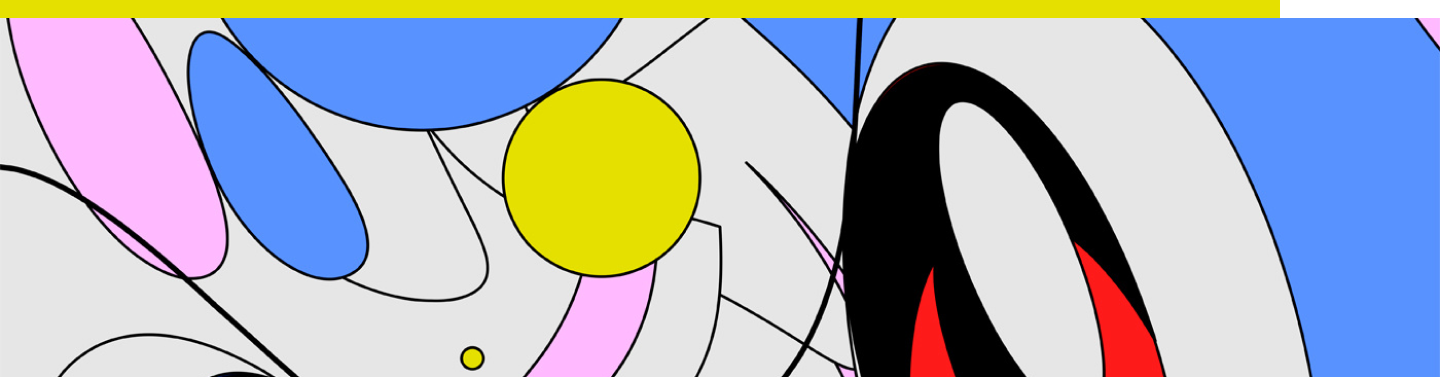
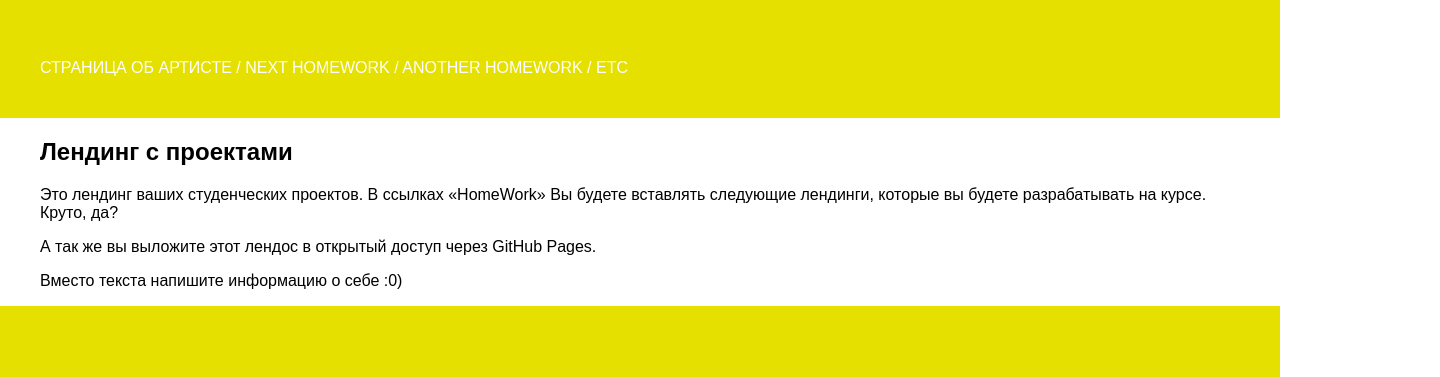
Before and after one commit to solokhovir/MCS_Project3, a plain HTML site: page index.html in a window 1280 px wide. Shown: the part 182-559 px from the top of the page, 1440 px wide, since content can reach past the window. Drawn offline with Linux system fonts and the light colour scheme.

Commit message:
Update index.html

```diff
--- a/index.html
+++ b/index.html
@@ -11,7 +11,7 @@
     <div class="header">
         <h1>Имя Фамилия</h1>
     </div>
-    <img src="img.png" class="img_main">
+    <div class="img_main">
     </div>
     <div class="page_info">
         <p>СТРАНИЦА ОБ АРТИСТЕ / NEXT HOMEWORK / ANOTHER HOMEWORK / ETC</p>
```
